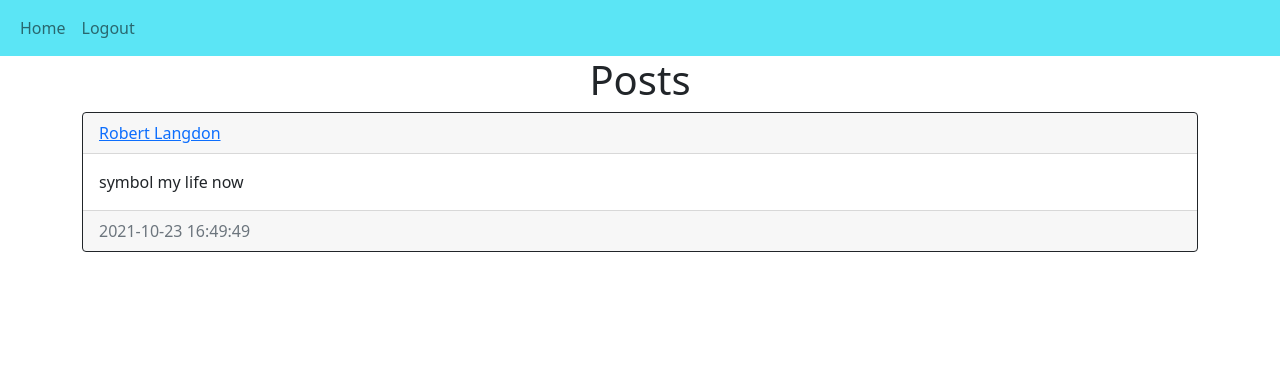
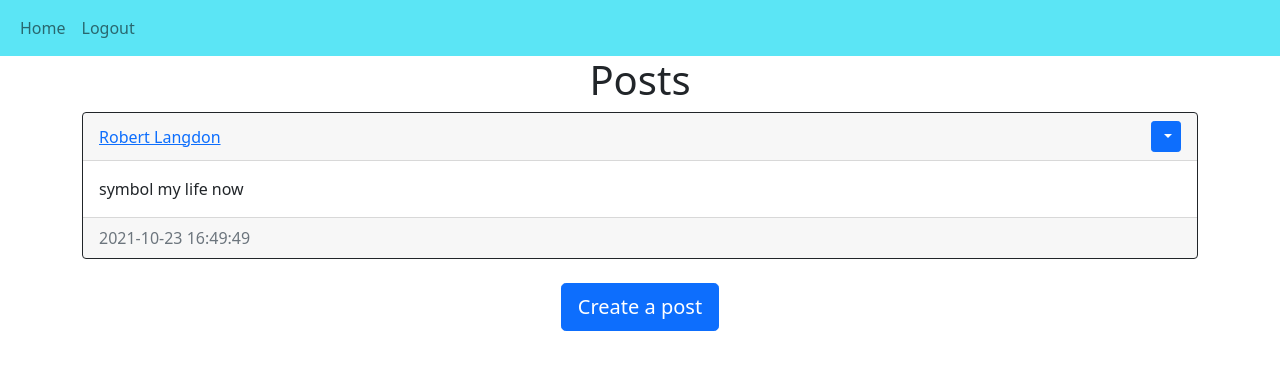
Before and after one commit to hrneogi7/limbic-blook, a Flask app: page / in a window 1280 px wide. Shown: the top 370 px of the page. Run offline with Flask 2, Linux system fonts and the light colour scheme; a user stored in the database is signed in; data comes from the database, SQL or seed files in the repository; both versions use the stored data as it was after the commit.

Commit message:
added delete post, view post, back button

```diff
--- a/website/templates/home.html
+++ b/website/templates/home.html
@@ -12,12 +12,31 @@ Home
 	<div class="card border-dark">
 		<div class="card-header d-flex justify-content-between align-items-center">
 			<a href="/posts/{{ post.user.username }}">{{ post.user.username }}</a>
+			{% if user.id == post.author %}
+			<div class="btn-group">
+				<button type="button" class="btn btn-sm btn-primary dropdown-toggle"
+					data-bs-toggle="dropdown">
+				</button>
+				<ul class="dropdown-menu">
+					<li><a href="/delete-post/{{ post.id }}" class="dropdown-item">Delete</a></li>
+				</ul>
+			</div>
+			{% endif %}
 		</div>
 		<div class="card-body">
 			<div class="card-text">{{ post.text }}</div>
 		</div>
 		<div class="card-footer text-muted">{{ post.date_created }}</div>
 	</div>
+	<br>
 	{% endfor %}
+
+	<div align="center">
+		<a href="/create-post">
+			<button type="button" class="btn btn-primary btn-lg">
+			Create a post
+			</button>
+		</a>
+	</div>
 </div>
 {% endblock %}
--- a/website/views.py
+++ b/website/views.py
@@ -33,3 +33,20 @@ def create_post():
             return redirect(url_for('views.home'))
 
     return render_template("create_post.html",user=current_user)
+
+@views.route("/delete-post/<id>")
+@login_required
+def delete_post(id):
+    post = Post.query.filter_by(id=id).first()
+
+    if not post:
+        flash('Post doesnt exists!',category='error')
+    elif current_user.id != post.id:
+        flash('Sorry! you do not have permission to delete the post', category='error')
+    else:
+        db.session.delete(post)
+        db.session.commit()
+
+        flash('Post deleted successfully', category='success')
+
+    return redirect(url_for("views.home"))
```
Also changed, not shown: website/templates/create_post.html (+10 -1 lines), website/database.db.
